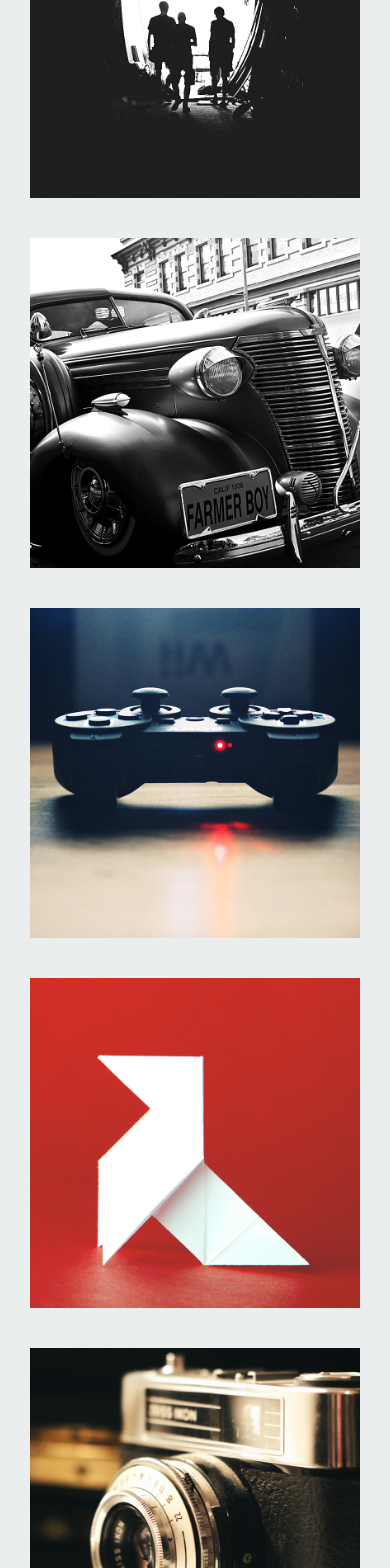
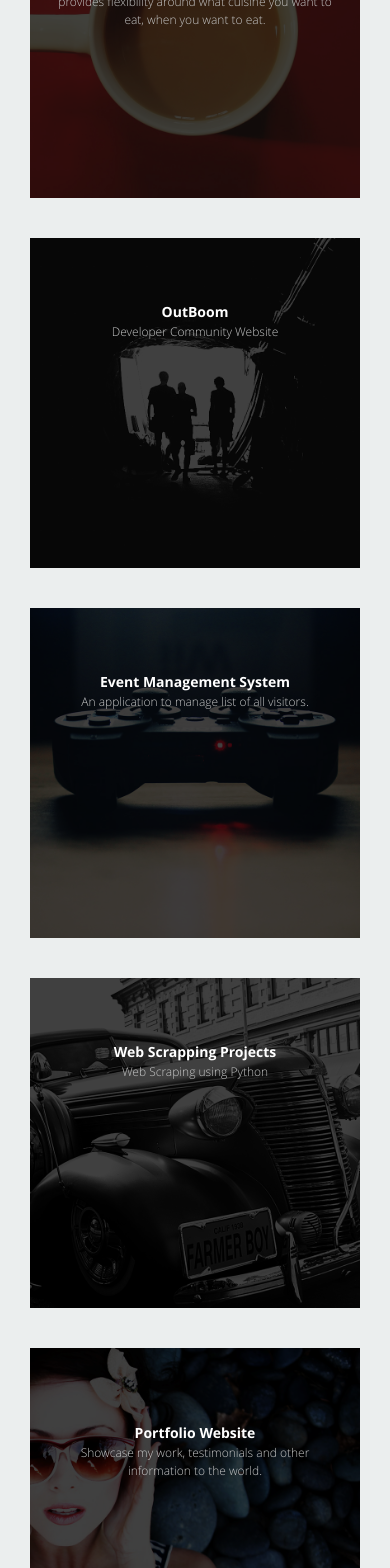
Before and after one commit to 1209simran/portfolio-website, a React (Create React App) app: page / in a window 390 px wide. Shown: the part 5340-6908 px from the top of the page. Built offline with nearby package versions, Linux system fonts and the light colour scheme; a web font is replaced by a local one.

Commit message:
Update Projects

```diff
--- a/public/css/layout.css
+++ b/public/css/layout.css
@@ -496,6 +496,7 @@ ul#nav li.current a {
 }
 .portfolio-item .portfolio-item-meta {
   padding: 18px;
+  text-align: center;
 }
 .portfolio-item .portfolio-item-meta h5 {
   font: 14px/21px 'opensans-bold', sans-serif;
--- a/public/css/media-queries.css
+++ b/public/css/media-queries.css
@@ -460,4 +460,25 @@
     text-align: center;
     justify-content: center;
   }
+  .portfolio-item .item-wrap .overlay {
+    position: absolute;
+    left: 0;
+    top: 0;
+    width: 100%;
+    height: 100%;
+
+    opacity: 1;
+    -moz-opacity: 1;
+    filter: alpha(opacity=100);
+
+    -webkit-transition: opacity 0.3s ease-in-out;
+    -moz-transition: opacity 0.3s ease-in-out;
+    -o-transition: opacity 0.3s ease-in-out;
+    transition: opacity 0.3s ease-in-out;
+
+    background: url(../images/overlay-bg.png) repeat;
+  }
+  .portfolio-item .portfolio-item-meta {
+    transform: translateY(60%);
+  }
 }
--- a/src/resumeData.js
+++ b/src/resumeData.js
@@ -156,6 +156,14 @@ let resumeData = {
   ],
   portfolio: [
     {
+      name: 'Chefkart',
+      description:
+        'ChefKart is a subscription based cook service that provides flexibility around what cuisine you want to eat, when you want to eat.',
+      imgurl: 'images/portfolio/coffee.jpg',
+
+      url: 'https://thechefkart.com',
+    },
+    {
       name: 'OutBoom',
       description: 'Developer Community Website',
       imgurl: 'images/portfolio/into-the-light.jpg',
@@ -164,21 +172,22 @@ let resumeData = {
     {
       name: 'Event Management System',
       description: 'An application to manage list of all visitors.',
-      imgurl: 'images/portfolio/farmerboy.jpg',
+      imgurl: 'images/portfolio/console.jpg',
       url: 'https://github.com/1209simran/Entry-Management-System',
     },
     {
       name: 'Web Scrapping Projects',
       description: 'Web Scraping using Python',
-      imgurl: 'images/portfolio/console.jpg',
+      imgurl: 'images/portfolio/farmerboy.jpg',
       url: 'https://github.com/1209simran/Web-Scraping-Projects',
     },
     {
       name: 'Portfolio Website',
       description:
-        'Showcase your work, testimonials and other information to clients.',
-      imgurl: 'images/portfolio/origami.jpg',
-      url: 'https://github.com/1209simran/Portfolio-Website',
+        'Showcase my work, testimonials and other information to the world.',
+      imgurl: 'images/portfolio/girl.jpg',
+
+      url: 'https://portfolio-simran.herokuapp.com/',
     },
 
     {
@@ -197,15 +206,8 @@ let resumeData = {
     {
       name: 'OTP-Timer',
       description: 'Created a public NPM module using reactJS',
-      imgurl: 'images/portfolio/coffee.jpg',
-      url: 'https://github.com/1209simran/otp-timer',
-    },
-    {
-      name: 'Webkriti',
-      description:
-        'A Winter Fest demo website developed in HTML, CSS, JS, PHP and MYSQL.',
-      imgurl: 'images/portfolio/girl.jpg',
-      url: 'https://github.com/1209simran/Webkriti--Winter-Fest',
+      imgurl: 'images/portfolio/origami.jpg',
+      url: 'https://www.npmjs.com/package/otp-timer',
     },
   ],
 }
```
